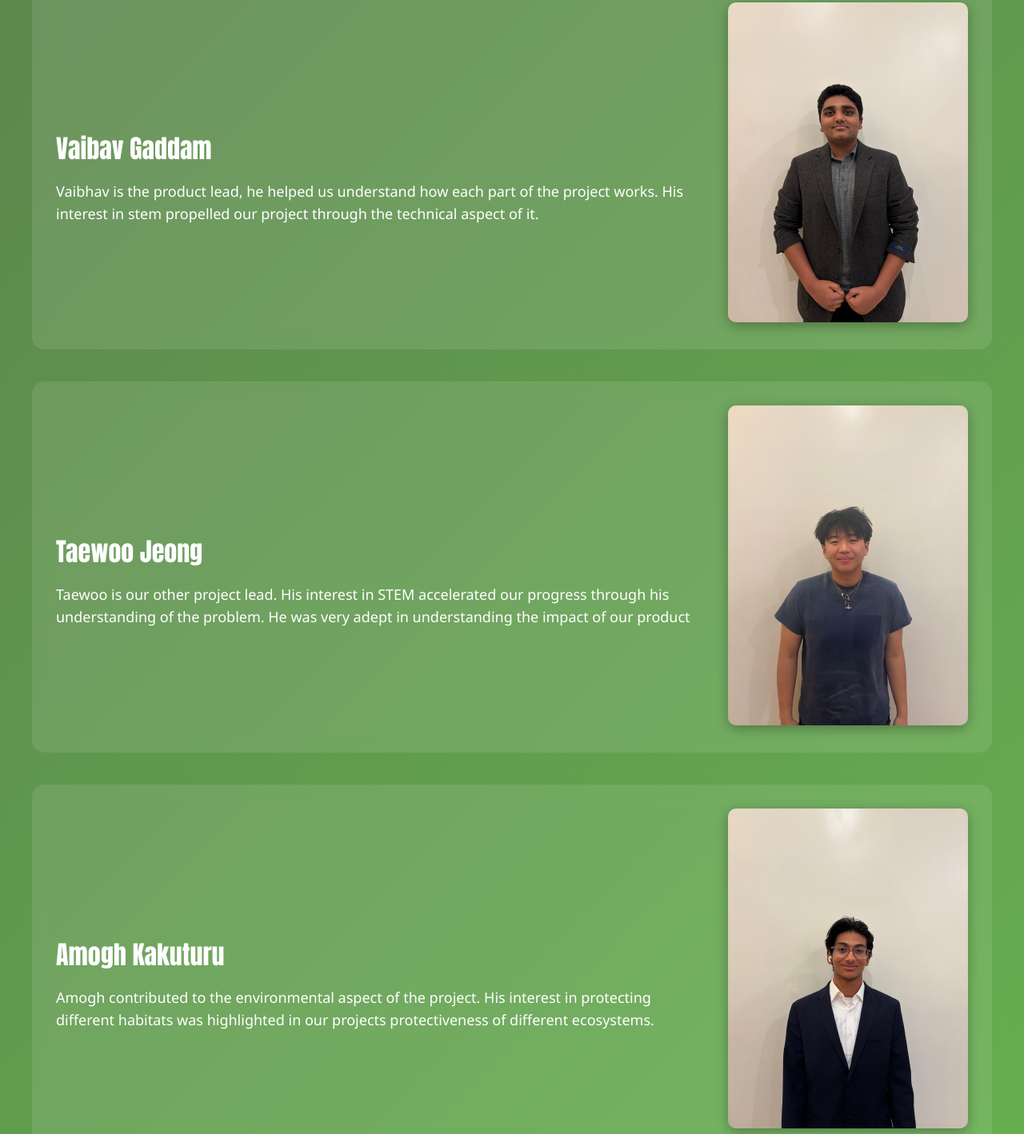
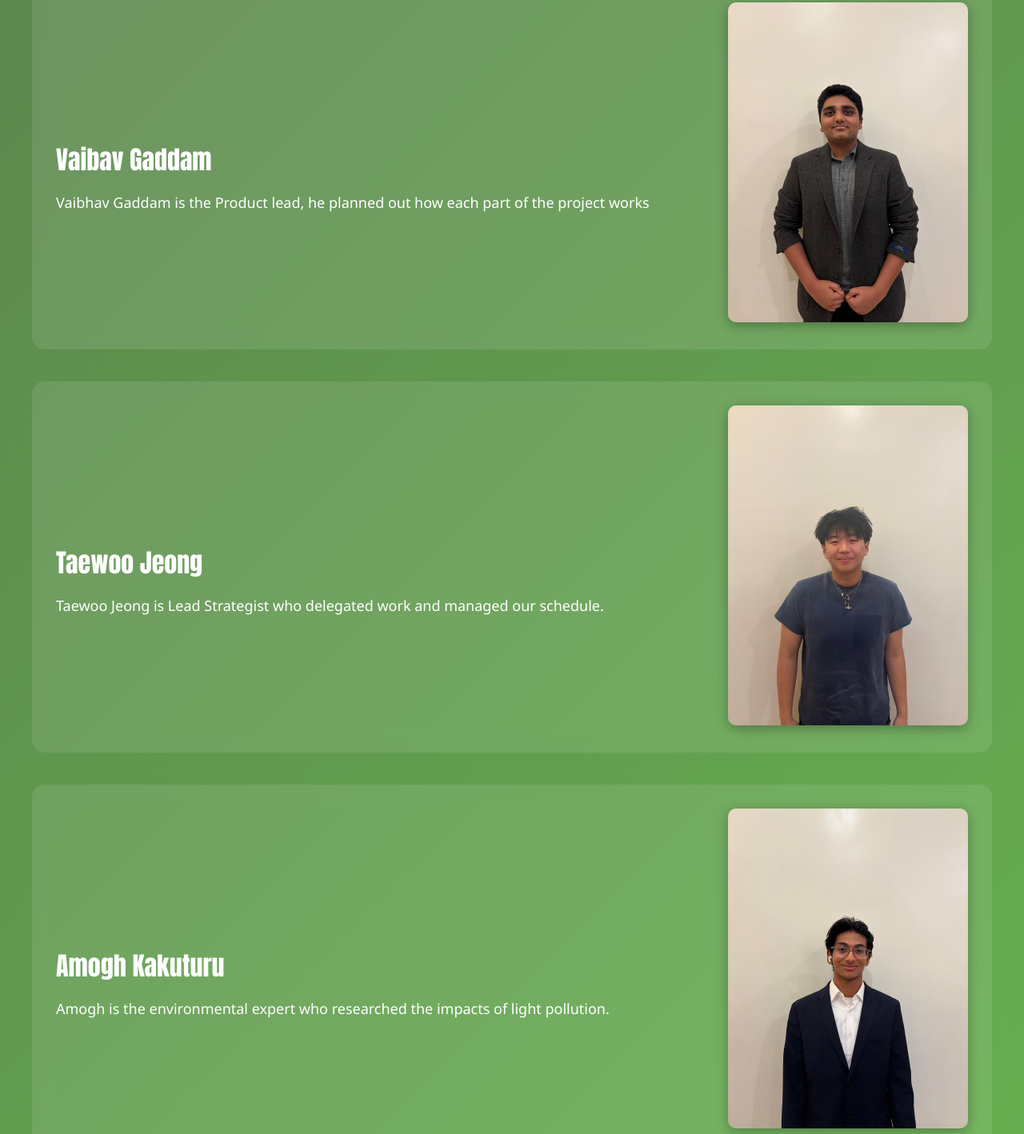
Before and after one commit to vedant-narayansa/PureLight-Halo, a plain HTML site: page index.html in a window 1280 px wide. Shown: the part 4442-5860 px from the top of the page at 80% size. Drawn offline with Linux system fonts and the light colour scheme.

```diff
--- a/index.html
+++ b/index.html
@@ -558,7 +558,7 @@
           <div class="text-content">
             <h3>Vaibav Gaddam</h3>
             <p>
-              Vaibhav is the product lead, he helped us understand how each part of the project works. His interest in stem propelled our project through the technical aspect of it.
+              Vaibhav Gaddam is the Product lead, he planned out how each part of the project works
             </p>
           </div>
           <div class="image-content">
@@ -569,7 +569,7 @@
           <div class="text-content">
             <h3>Taewoo Jeong</h3>
             <p>
-              Taewoo is our other project lead. His interest in STEM accelerated our progress through his understanding of the problem. He was very adept in understanding the impact of our product
+              Taewoo Jeong is Lead Strategist who delegated work and managed our schedule.
             </p>
           </div>
           <div class="image-content">
@@ -580,7 +580,7 @@
           <div class="text-content">
             <h3>Amogh Kakuturu</h3>
             <p>
-              Amogh contributed to the environmental aspect of the project. His interest in protecting different habitats was highlighted in our projects protectiveness of different ecosystems.
+              Amogh is the environmental expert who researched the impacts of light pollution.
             </p>
           </div>
           <div class="image-content">
@@ -591,7 +591,7 @@
           <div class="text-content">
             <h3>Simon Choi</h3>
             <p>
-              Simon contributed to the marketing aspect of our product. His understanding of the benefits of our product helped us choose which markets to appeal to and how to create profits off our project
+              Simon Choi is Marketing lead who chose which markets and business strategies to follow
             </p>
           </div>
           <div class="image-content">
@@ -602,7 +602,7 @@
           <div class="text-content">
             <h3>Vedant Narayansa</h3>
             <p>
-              Vedant is contributed to the technical aspect of our project. His interest in coding and design help him create our website to help people be able to reach us and our project in a sustainable way
+              Vedant Narayansa is the Technical lead who developed the website to help for our project.
             </p>
           </div>
           <div class="image-content">
```
